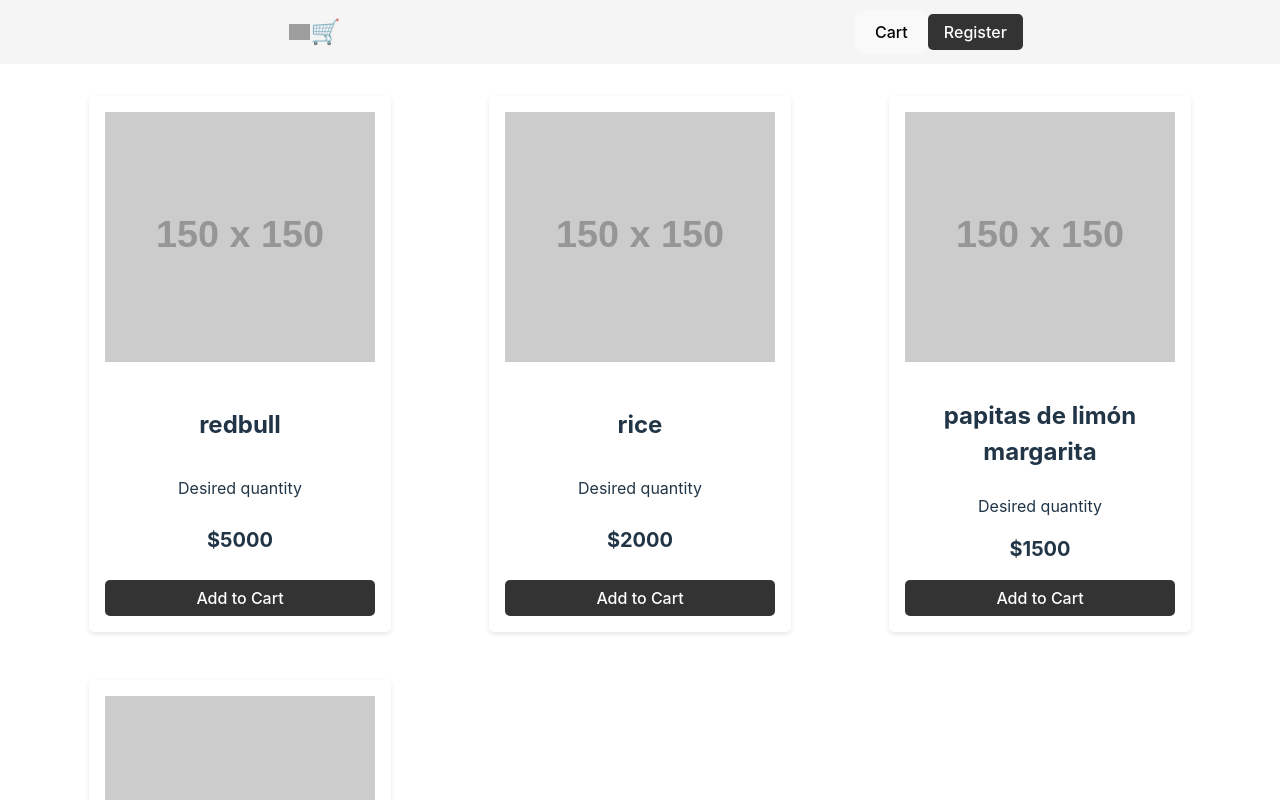
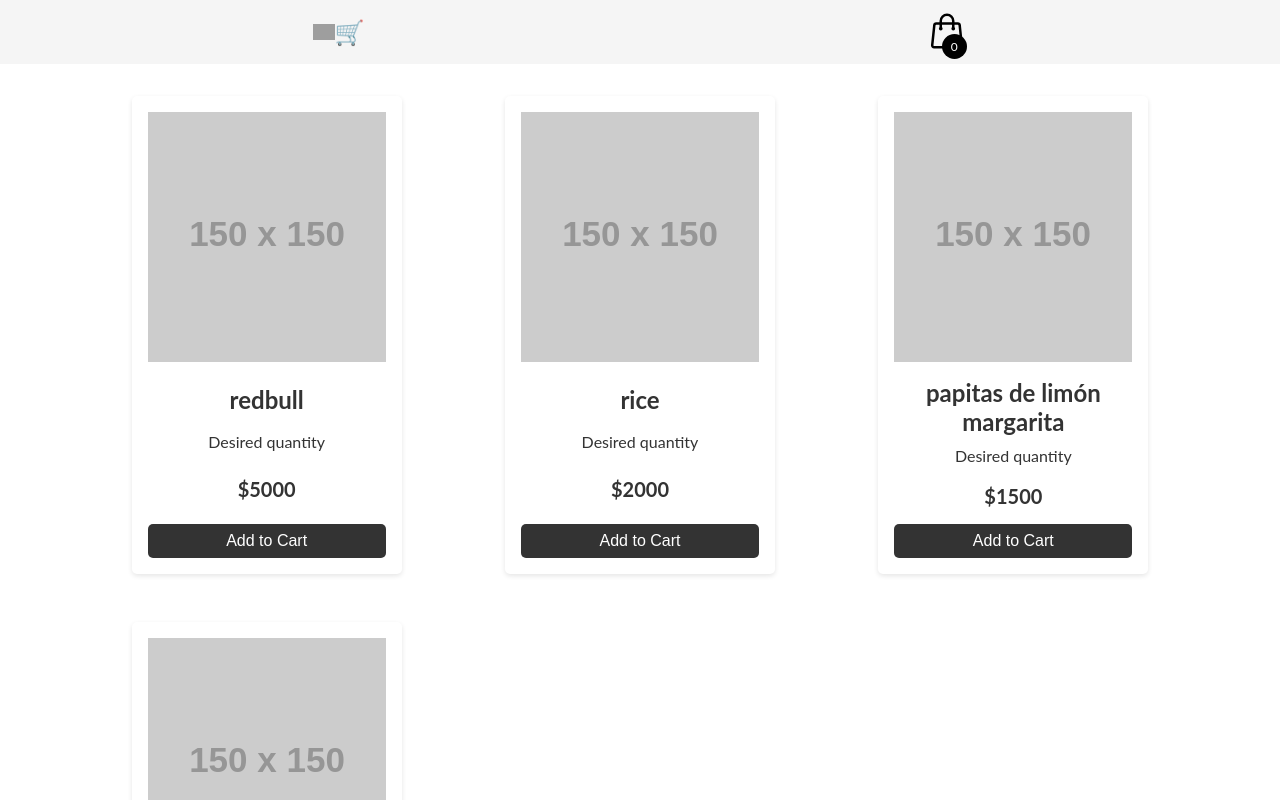
Before and after one commit to yulsep/alternova-shop, a Vue app: page / in a window 1280 px wide. Shown: the top 800 px of the page. Built offline with nearby package versions, Linux system fonts and the light colour scheme; data requests are answered from the project's data file; grey boxes are pictures that could not be loaded.

Commit message:
icon cart update

```diff
--- a/package.json
+++ b/package.json
@@ -10,10 +10,12 @@
   },
   "dependencies": {
     "vue": "^3.2.47",
-    "vue-router": "^4.1.6"
+    "vue-router": "^4.1.6",
+    "vuex": "^4.1.0"
   },
   "devDependencies": {
     "@vitejs/plugin-vue": "^4.1.0",
+    "@vue/cli-plugin-babel": "^5.0.8",
     "sass": "^1.59.3",
     "vite": "^4.2.0"
   }
--- a/src/App.vue
+++ b/src/App.vue
@@ -1,3 +1,30 @@
+<script>
+import { reactive } from "vue";
+
+export default {
+  setup() {
+    const CartState = reactive({
+      isCartHidden: true,
+    });
+
+    const toggleCart = () => {
+      CartState.isCartHidden = !CartState.isCartHidden;
+      const cartContainer = document.querySelector(".container-cart-products");
+      if (CartState.isCartHidden) {
+        cartContainer.classList.add("hidden-cart");
+      } else {
+        cartContainer.classList.remove("hidden-cart");
+      }
+    };
+
+    return {
+      toggleCart,
+      isCartHidden: CartState.isCartHidden,
+    };
+  },
+};
+</script>
+
 <template>
   <main class="main">
     <header class="header__shop">
@@ -9,63 +36,58 @@
         />
         <h2>&#128722;</h2>
       </div>
-      <div class="header__buttons">
-        <button class="fas fa-shopping-cart">Cart</button>
-        <button class="header__register-btn">Register</button>
+      <div class="container-icon">
+        <svg
+          xmlns="http://www.w3.org/2000/svg"
+          fill="none"
+          viewBox="0 0 24 24"
+          stroke-width="1.5"
+          stroke="currentColor"
+          class="icon-cart"
+          @click="toggleCart"
+        >
+          <path
+            stroke-linecap="round"
+            stroke-linejoin="round"
+            d="M15.75 10.5V6a3.75 3.75 0 10-7.5 0v4.5m11.356-1.993l1.263 12c.07.665-.45 1.243-1.119 1.243H4.25a1.125 1.125 0 01-1.12-1.243l1.264-12A1.125 1.125 0 015.513 7.5h12.974c.576 0 1.059.435 1.119 1.007zM8.625 10.5a.375.375 0 11-.75 0 .375.375 0 01.75 0zm7.5 0a.375.375 0 11-.75 0 .375.375 0 01.75 0z"
+          />
+        </svg>
+        <div class="count-products">
+          <span id="contador-productos">0</span>
+        </div>
+
+        <div
+          class="hidden-cart"
+          :class="{ 'container-cart-products': isCartHidden }"
+        >
+          <div class="cart-product">
+            <div class="info-cart-product">
+              <span class="amount__product-cart">1</span>
+              <p class="title__product-cart">Rice</p>
+              <span class="unit_price_cart">$2000</span>
+            </div>
+            <svg
+              xmlns="http://www.w3.org/2000/svg"
+              fill="none"
+              viewBox="0 0 24 24"
+              stroke-width="1.5"
+              stroke="currentColor"
+              class="icon-close"
+            >
+              <path
+                stroke-linecap="round"
+                stroke-linejoin="round"
+                d="M6 18L18 6M6 6l12 12"
+              />
+            </svg>
+          </div>
+          <div class="cart-total">
+            <h3>Total:</h3>
+            <span class="total__topay">$2000</span>
+          </div>
+        </div>
       </div>
     </header>
     <router-view></router-view>
   </main>
 </template>
-
-<style>
-.main {
-  display: grid;
-  width: 100%;
-  height: 100%;
-}
-
-.header__shop-logo {
-  display: flex;
-  align-items: center;
-  justify-content: flex-start;
-}
-
-.header__logo {
-  height: 2vh;
-}
-
-.header__shop {
-  width: 100%;
-  height: 8vh;
-  background-color: #f5f5f5;
-  display: flex;
-  align-items: center;
-  justify-content: space-around;
-  padding: 0 2rem;
-  position: fixed;
-  top: 0;
-  left: 0;
-}
-
-.header__buttons {
-  display: flex;
-  align-items: center;
-  justify-content: flex-start;
-  margin-right: 2rem;
-}
-
-.header__register-btn {
-  background-color: #333;
-  color: #fff;
-  border: none;
-  border-radius: 5px;
-  padding: 0.5rem 1rem;
-  font-size: 1rem;
-  cursor: pointer;
-}
-
-.header__register-btn:hover {
-  background-color: #555;
-}
-</style>
--- a/src/components/ProductCard.vue
+++ b/src/components/ProductCard.vue
@@ -1,9 +1,7 @@
-<script setup>
-import { useRouter } from "vue-router";
-
-const router = useRouter();
-
-const props = defineProps({
+<script>
+export default {
+  name: "ProductCard",
+  props: {
     name: {
       type: String,
       required: true,
@@ -12,9 +10,9 @@
       type: Number,
       required: true,
     },
-});
+  },
+};
 </script>
-
 <template>
   <div class="product-card">
     <img
@@ -41,6 +39,11 @@
   width: 270px;
   padding: 1rem;
   margin: 1rem;
+}
+
+.product-card:hover img {
+  transform: scale(1.1);
+  transition: all 0.5s;
 }
 
 .product-image {
@@ -82,19 +85,3 @@
   background-color: #555;
 }
 </style>
-
-<script>
-export default {
-  name: "ProductCard",
-  props: {
-    name: {
-      type: String,
-      required: true,
-    },
-    unit_price: {
-      type: Number,
-      required: true,
-    },
-  },
-};
-</script>
--- a/src/main.js
+++ b/src/main.js
@@ -2,5 +2,6 @@
 import "./style.css";
 import App from "./App.vue";
 import router from "./router";
+import Vuex from "vuex";
 
-createApp(App).use(router).mount("#app");
+createApp(App).use(router).use(Vuex).mount("#app");
--- a/src/services/product.service.js
+++ b/src/services/product.service.js
@@ -4,7 +4,6 @@
 export async function fetchAllProducts() {
   try {
     const products = await API.get(`${BASE_URL}`);
-    console.log(products);
     return products;
   } catch (error) {
     throw new Error(`Problems to get data...`);
--- a/src/style.css
+++ b/src/style.css
@@ -1,71 +1,170 @@
-:root {
-  font-family: Inter, system-ui, Avenir, Helvetica, Arial, sans-serif;
-  line-height: 1.5;
-  font-weight: 400;
-
-  color-scheme: light dark;
-  color: rgba(255, 255, 255, 0.87);
-  background-color: #242424;
-
-  font-synthesis: none;
-  text-rendering: optimizeLegibility;
-  -webkit-font-smoothing: antialiased;
-  -moz-osx-font-smoothing: grayscale;
-  -webkit-text-size-adjust: 100%;
+.main {
+  display: grid;
+  width: 100%;
+  height: 100%;
 }
 
-a {
-  font-weight: 500;
-  color: #646cff;
-  text-decoration: inherit;
-}
-a:hover {
-  color: #535bf2;
+.header__shop-logo {
+  display: flex;
+  align-items: center;
+  justify-content: flex-start;
 }
 
-a {
-  font-weight: 500;
-  color: #646cff;
-  text-decoration: inherit;
+.header__logo {
+  height: 2vh;
 }
-a:hover {
-  color: #535bf2;
+
+.header__shop {
+  width: 100%;
+  height: 8vh;
+  background-color: #f5f5f5;
+  display: flex;
+  align-items: center;
+  justify-content: space-around;
+  padding: 0 2rem;
+  position: fixed;
+  top: 0;
+  left: 0;
+}
+
+.hidden-cart {
+  visibility: hidden;
+  opacity: 0;
+  height: 0;
+}
+
+*::after,
+*::before,
+* {
+  margin: 0;
+  padding: 0;
+  box-sizing: border-box;
 }
 
 body {
-  margin: 0;
+  margin: 0 auto;
+  max-width: 1200px;
+  font-family: "Lato";
+  color: #333;
+}
+
+.icon-cart {
+  width: 40px;
+  height: 40px;
+  stroke: #000;
+}
+
+.icon-cart:hover {
+  cursor: pointer;
+}
+
+img {
+  max-width: 100%;
+}
+
+/* Header */
+header {
   display: flex;
-  place-items: center;
-  min-width: 320px;
-  min-height: 100vh;
+  justify-content: space-between;
+  padding: 30px 0 40px 0;
+}
+
+.container-icon {
+  position: relative;
+}
+
+.count-products {
+  position: absolute;
+  top: 55%;
+  right: 0;
+
+  background-color: #000;
+  color: #fff;
+  width: 25px;
+  height: 25px;
+
+  display: flex;
+  justify-content: center;
+  align-items: center;
+  border-radius: 50%;
+}
+
+#contador-productos {
+  font-size: 12px;
+}
+
+.container-cart-products {
+  position: absolute;
+  top: 50px;
+  right: 0;
+  min-width: 275px;
+  background-color: #fff;
+  z-index: 1;
+  box-shadow: 0 10px 20px rgba(0, 0, 0, 0.2);
+  border-radius: 10px;
+}
+
+.cart-product {
+  display: flex;
+  align-items: center;
+  justify-content: space-between;
+  padding: 30px;
+
+  border-bottom: 1px solid rgba(0, 0, 0, 0.2);
+}
+
+.info-cart-product {
+  display: flex;
+  justify-content: space-between;
+  flex: 0.8;
+}
+
+.title__product-cart {
+  font-size: 20px;
+}
+
+.unit_price_cart {
+  font-weight: 700;
+  font-size: 20px;
+  margin-left: 10px;
+}
+
+.amount__product-cart {
+  font-weight: 400;
+  font-size: 20px;
+}
+
+.icon-close {
+  width: 25px;
+  height: 25px;
+}
+
+.icon-close:hover {
+  stroke: red;
+  cursor: pointer;
+}
+
+.cart-total {
+  display: flex;
+  justify-content: center;
+  align-items: center;
+  padding: 20px 0;
+  gap: 20px;
+}
+
+.cart-total h3 {
+  font-size: 20px;
+  font-weight: 700;
+}
+
+.total__topay {
+  font-size: 20px;
+  font-weight: 900;
 }
 
 h1 {
   font-size: 3.2em;
   line-height: 1.1;
-}
-
-button {
-  border-radius: 8px;
-  border: 1px solid transparent;
-  padding: 0.6em 1.2em;
-  font-size: 1em;
-  font-weight: 500;
-  font-family: inherit;
-  background-color: #1a1a1a;
-  cursor: pointer;
-  transition: border-color 0.25s;
-}
-button:hover {
-  border-color: #646cff;
-}
-button:focus,
-button:focus-visible {
-  outline: 4px auto -webkit-focus-ring-color;
-}
-
-.card {
-  padding: 2em;
 }
 
 #app {
--- a/src/views/CartView.vue
+++ /dev/null
@@ -1,5 +0,0 @@
-<template>
-  <div class="container">
-    <h1>Shopping cart</h1>
-  </div>
-</template>
```
Also changed, not shown: src/store/index.js (added, +25 -0 lines), src/components/Cart.vue (deleted), 1 other file (tests, documents, lock files or other folders). Lines whose indentation alone changed are shown as unchanged.
